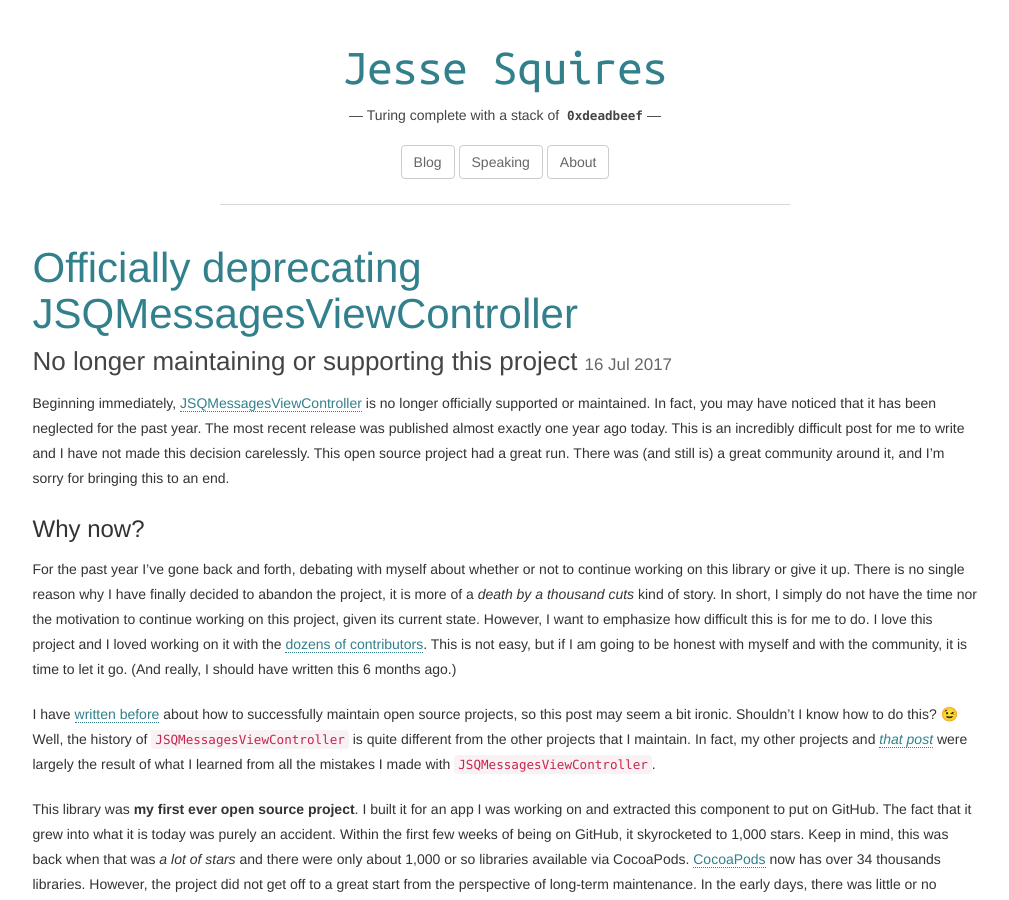
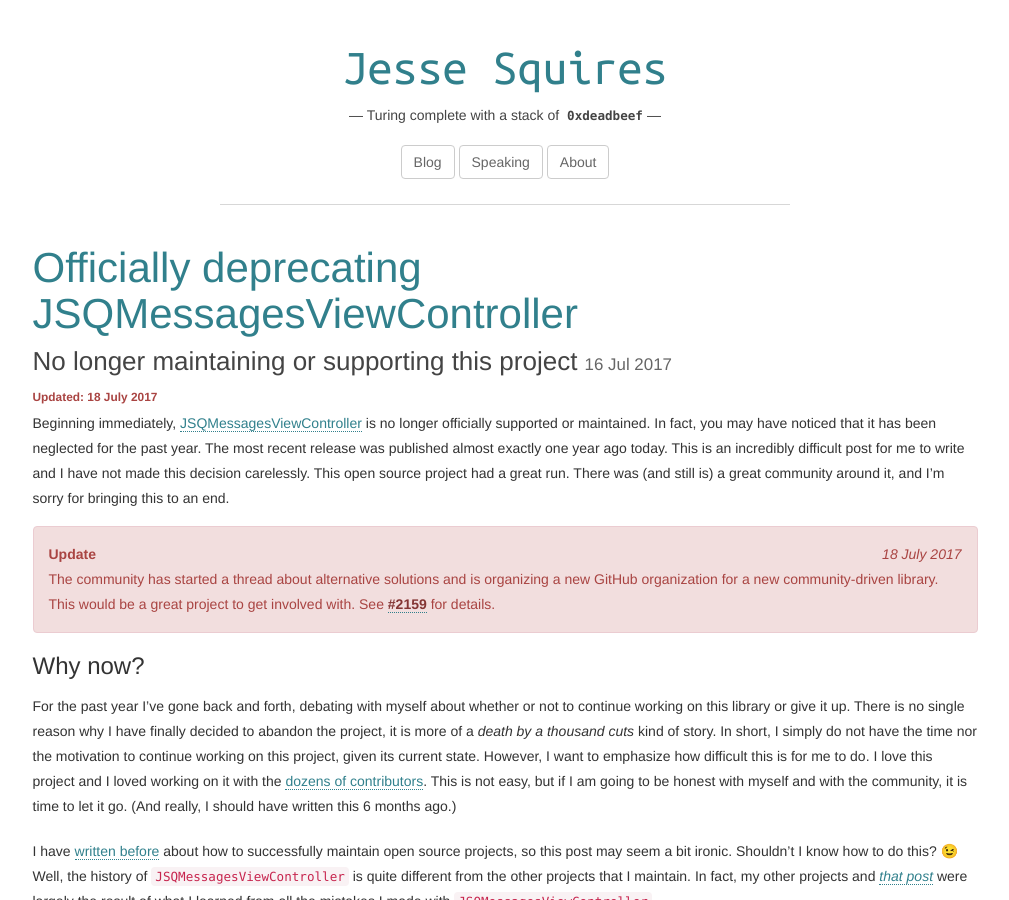
Before and after one commit to jessesquires/jessesquires.com, a Jekyll site: the page built from _posts/2017-07-16-officially-deprecating-jsqmessagesviewcontroller.md, in a window 1280 px wide and 900 px high. Shown: the whole window, without its empty margins (135-1144 px from the left). Built offline with Jekyll 4.4.1, drawn with Linux system fonts in a browser that asks for light colours.

Commit message:
[post update] update JSQMVC post

```diff
--- a/_posts/2017-07-16-officially-deprecating-jsqmessagesviewcontroller.md
+++ b/_posts/2017-07-16-officially-deprecating-jsqmessagesviewcontroller.md
@@ -2,11 +2,18 @@
 layout: post
 title: Officially deprecating JSQMessagesViewController
 subtitle: No longer maintaining or supporting this project
+date-updated: 18 July 2017
 ---
 
 Beginning immediately, [JSQMessagesViewController](https://github.com/jessesquires/JSQMessagesViewController) is no longer officially supported or maintained. In fact, you may have noticed that it has been neglected for the past year. The most recent release was published almost exactly one year ago today. This is an incredibly difficult post for me to write and I have not made this decision carelessly. This open source project had a great run. There was (and still is) a great community around it, and I'm sorry for bringing this to an end.
 
 <!--excerpt-->
+
+<p class="alert alert-danger">
+<b>Update</b> <span class="pull-right"><i>{{ page.date-updated }}</i></span>
+<br />
+The community has started a thread about alternative solutions and is organizing a new GitHub organization for a new community-driven library. This would be a great project to get involved with. See <a href="https://github.com/jessesquires/JSQMessagesViewController/issues/2159" class="alert-link">#2159</a> for details.
+</p>
 
 ### Why now?
 
```
